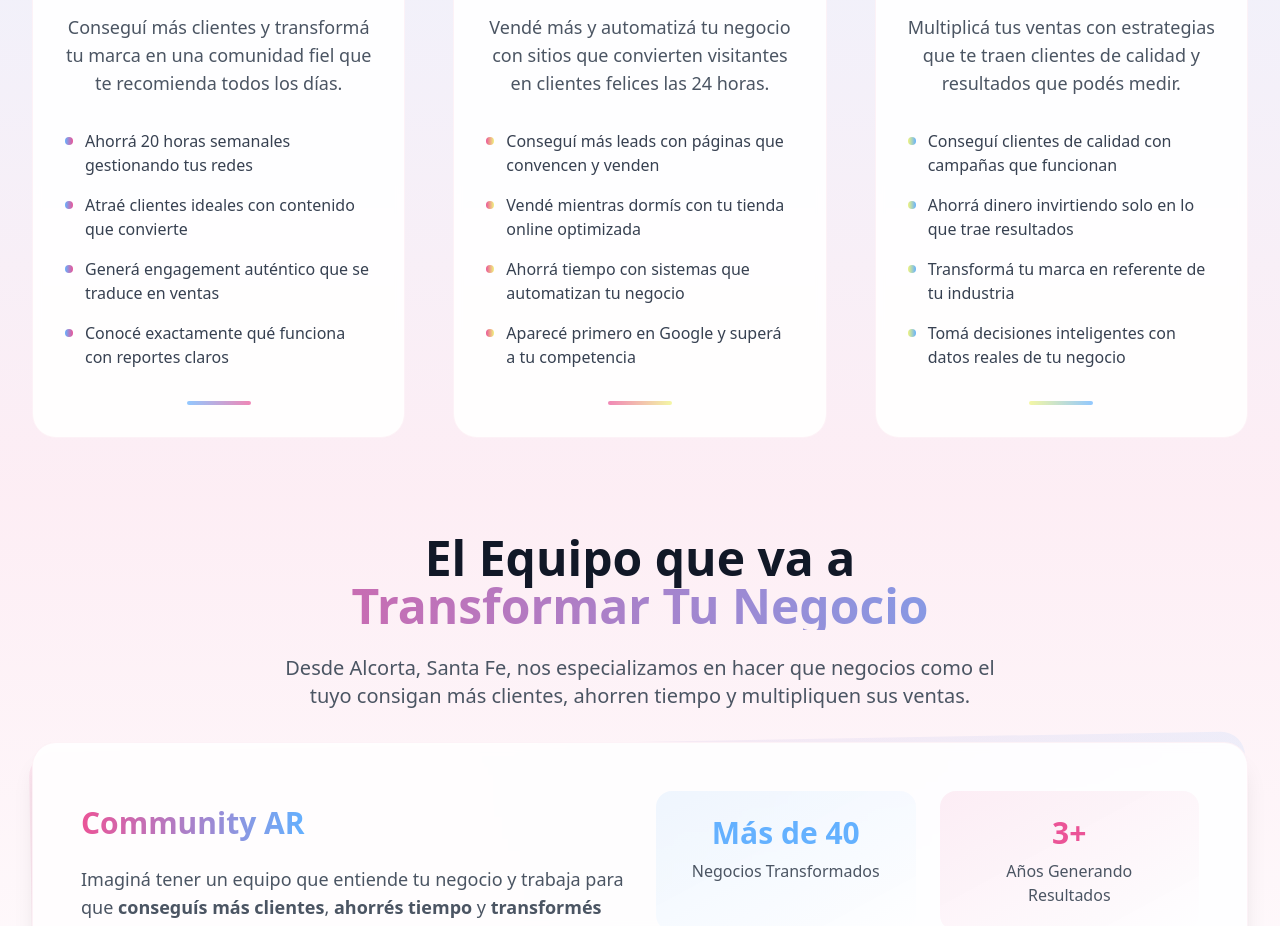
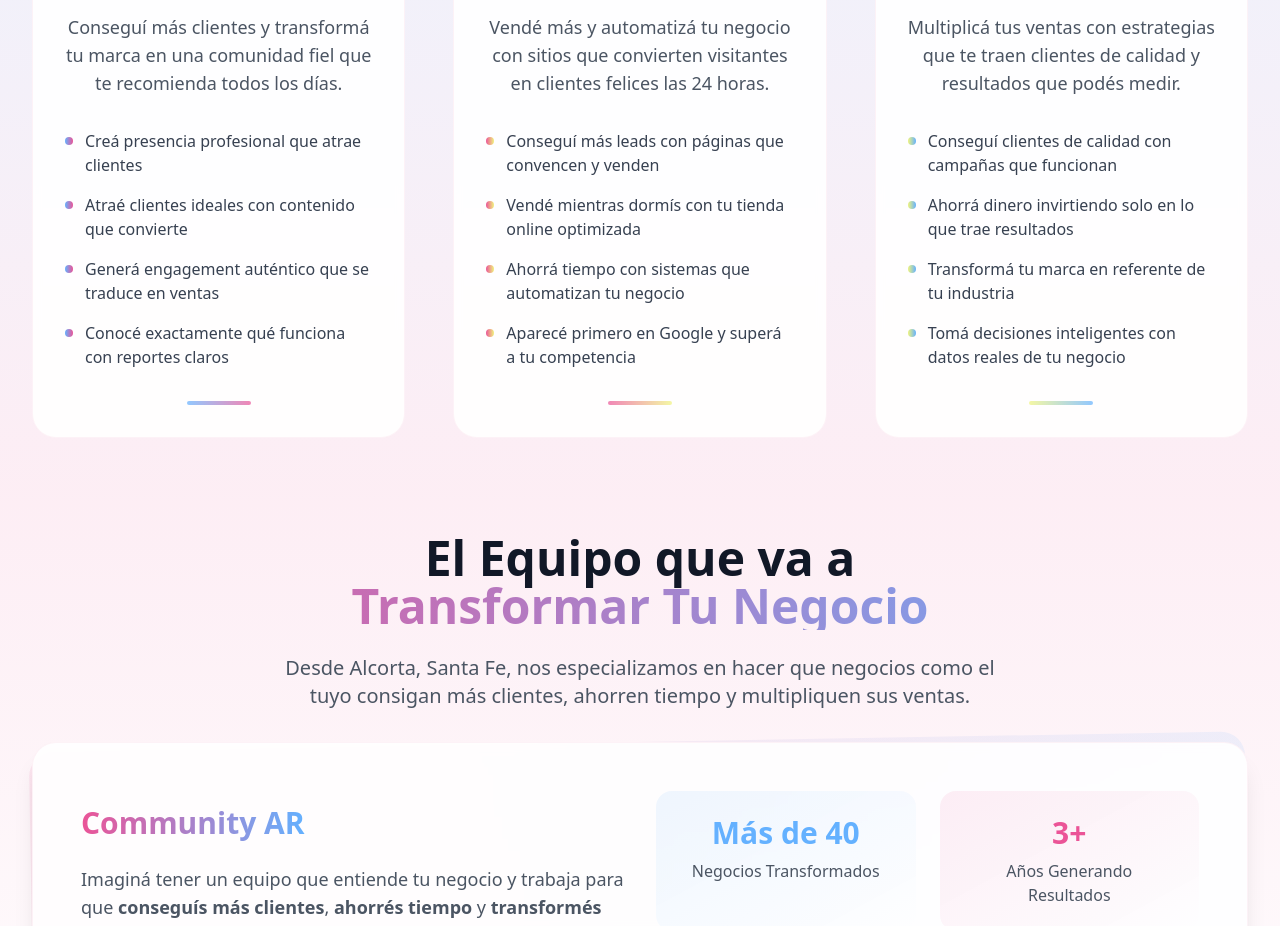
Before and after one commit to TomiRonco/community-ar-landing, a Next.js app: page / in a window 1280 px wide. Shown: the part 1640-2566 px from the top of the page. Built offline with nearby package versions, Linux system fonts and the light colour scheme.

Commit message:
content: actualizar mensaje en servicios de Redes Sociales
- Cambio de 'Ahorrá 20 horas semanales gestionando tus redes'
- A: 'Creá presencia profesional que atrae clientes'
- Mensaje más orientado al beneficio de negocio
- Enfoque en profesionalismo y atracción de clientes

```diff
--- a/src/components/sections/ServicesSection.tsx
+++ b/src/components/sections/ServicesSection.tsx
@@ -8,7 +8,7 @@
       subtitle: "Community Management",
       description: "Conseguí más clientes y transformá tu marca en una comunidad fiel que te recomienda todos los días.",
       features: [
-        "Ahorrá 20 horas semanales gestionando tus redes",
+        "Creá presencia profesional que atrae clientes",
         "Atraé clientes ideales con contenido que convierte",
         "Generá engagement auténtico que se traduce en ventas",
         "Conocé exactamente qué funciona con reportes claros"
```
